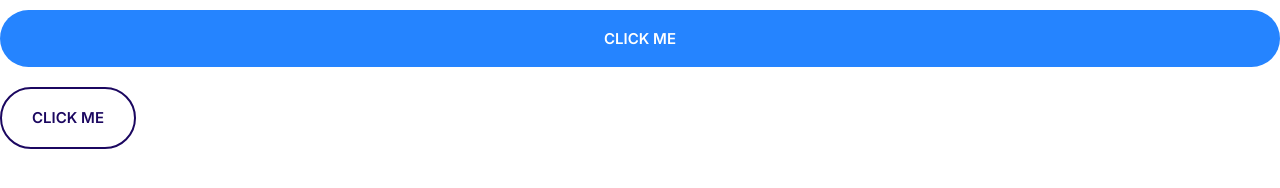
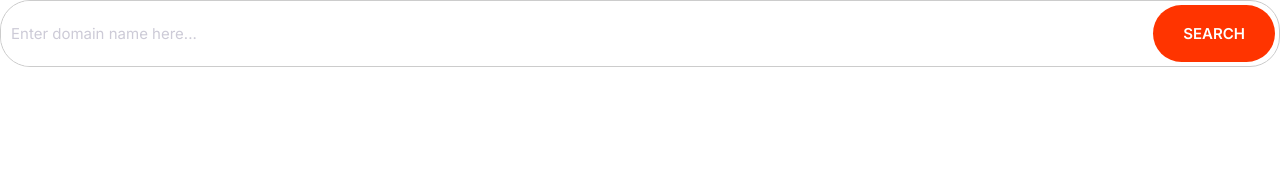
Before and after one commit to JamieNewson/mywebsitemoshify, a plain HTML site: page index.html in a window 1280 px wide. Drawn offline with Linux system fonts and the light colour scheme.

Commit message:
Build input and input group elements.

```diff
--- a/css/styles.css
+++ b/css/styles.css
@@ -2,8 +2,10 @@
   --color-primary: #2584ff;
   --color-secondary: #00d9ff;
   --color-accent: #ff3400;
-  --color-heading: #1b0760;
+  --color-heading: hsl(253, 86%, 20%);
   --color-body: #918ca4;
+  --color-border: #ccc;
+  --border-radius: 30px;
 }
 
 *,
@@ -231,3 +233,40 @@ a {
     font-size: 1.5rem;
   }
 }
+
+/* Inputs */
+
+.input {
+  border-radius: var(--border-radius);
+  border: 1px solid var(--color-border);
+  color: var(--color-heading);
+  font-size: 2rem;
+  outline: 0;
+  padding: 1.5rem 3.5rem;
+}
+
+::placeholder {
+  color: #cdcbd7;
+}
+
+.input-group {
+  border-radius: var(--border-radius);
+  border: 1px solid var(--color-border);
+  display: flex;
+}
+
+.input-group .input {
+  border: 0;
+  flex-grow: 1;
+  padding: 1.5rem 1rem;
+}
+
+.input-group .btn {
+  margin: 4px;
+}
+
+@media screen and (min-width: 1024px) {
+  .input {
+    font-size: 1.5rem;
+  }
+}
--- a/index.html
+++ b/index.html
@@ -14,9 +14,13 @@
     <link rel="stylesheet" href="css/styles.css" />
   </head>
   <body>
-    <span>
-      <button class="btn btn--primary btn--block">Click me</button>
-      <button class="btn btn--outline">Click me</button>
-    </span>
+    <div class="input-group">
+      <input
+        class="input"
+        type="text"
+        placeholder="Enter domain name here..."
+      />
+      <button class="btn btn--accent">Search</button>
+    </div>
   </body>
 </html>
```
Also changed, not shown: components/inputs.html (added, +4 -0 lines).
